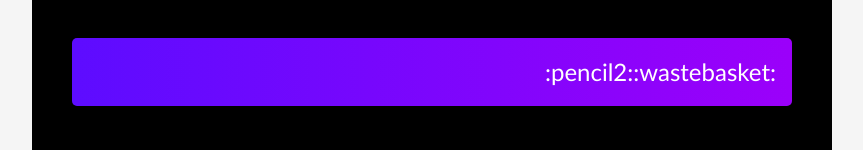
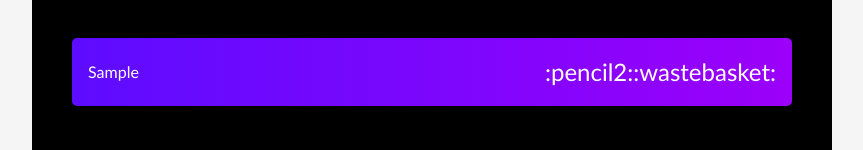
Before and after one commit to mitsukaichi/react-bucket-list, a React (Vite) app: page / in a window 1280 px wide. Both pictures are taken after typing "Sample" into the empty fields and a click on the button "Add Bucket List Item". Shown: the part 217-367 px from the top of the page, without its empty margins (208-1071 px from the left). Built offline with nearby package versions, Linux system fonts and the light colour scheme.

Commit message:
debug edit list items

```diff
--- a/src/components/Bucket.jsx
+++ b/src/components/Bucket.jsx
@@ -11,9 +11,9 @@ function Bucket(props) {
   console.log(props.bucket);
 
   const submitUpdate = (value) => {
-
+  console.log(value);
     // TODO: Write logic to update the `edit` value in state after a user updates an entry in the list
-      setEdit({id: value.id, value: value.value, eagerness: value.eagerness})
+      setEdit({id: value.id, value: value.text, eagerness: value.eagerness})
     // TODO: Set the key:value pairs in the `edit` object back to empty strings
       setEdit({id: null, value: '', eagerness: ''})
   };
@@ -29,10 +29,10 @@ function Bucket(props) {
       key={index}
     >
       <div onClick={() => props.completeBucketItem(item.id)}>
-        {item.value}
+        {item.text}
       </div>
       <div className="icons">
-        <p onClick={() => setEdit({ id: item.id, value: item.value, eagerness: item.eagerness })}>
+        <p onClick={() => setEdit({ id: item.id, value: item.text, eagerness: item.eagerness })}>
           :pencil2:
         </p>
         <p onClick={() => props.removeBucketItem(item.id)}>
```
